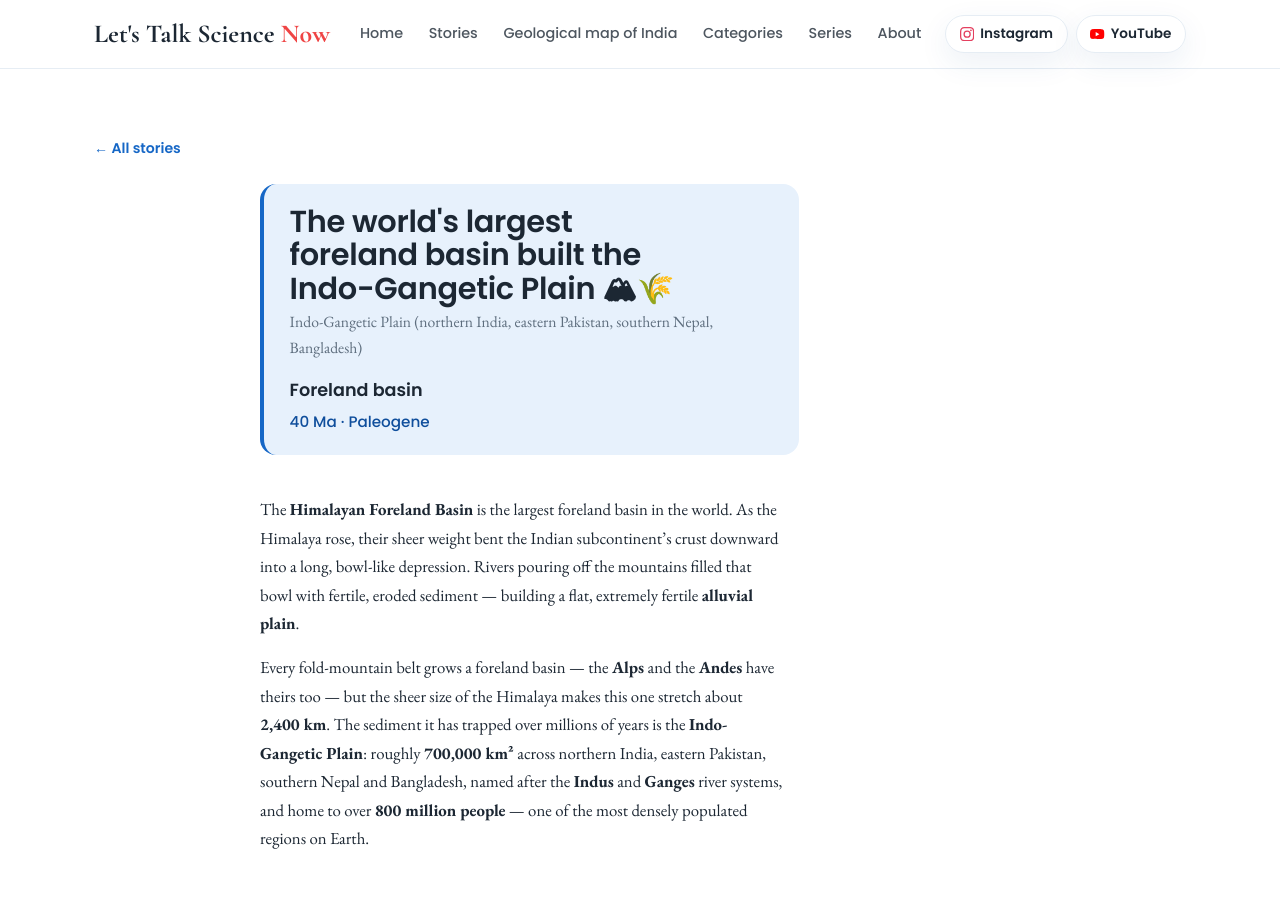
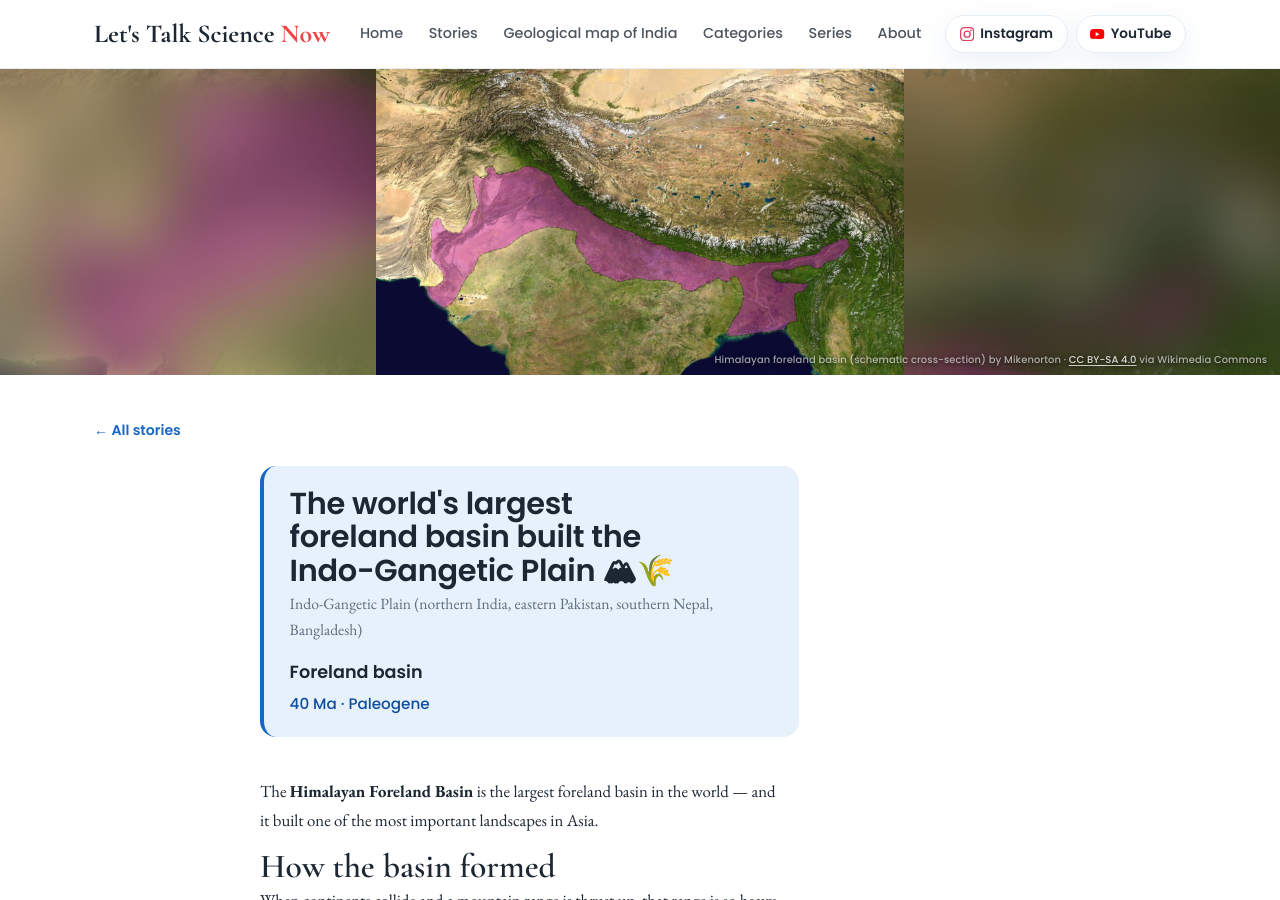
Before and after one commit to Akif-Vohra/LetsTalkScienceNow, a Jekyll site: the page built from _stories/himalayan-foreland-basin/index.md, in a window 1280 px wide and 900 px high. Built offline with Jekyll 4.4.1, drawn with Linux system fonts in a browser that asks for light colours; some of the changed text lies outside the part shown.

Commit message:
Himalayan Foreland Basin: add Wikimedia cover (CC BY-SA, contain-fit) and expand the article
- cover image (Mikenorton, CC BY-SA 4.0), resized 5.9MB->553KB
- cover_fit: contain flag + blurred-backdrop styling so wide maps/diagrams show whole, not cropped
- expand reel.body into a 5-section article (formation, the plain, why largest, the feedback loop, simplifications note)

```diff
--- a/_data/reels.yml
+++ b/_data/reels.yml
@@ -334,7 +334,9 @@
     A lot of geological factors that apply to Sikkim also apply to eastern Nepal and western Bhutan. But since I am covering Indian states I have focused in Sikkim. Although I would like to also focus on geology of other countries in Asia in future.
 
 - id: himalayan-foreland-basin
-  # cover: TODO add /assets/covers/himalayan-foreland-basin.jpg to feature on the homepage slider
+  cover: /assets/covers/himalayan-foreland-basin.jpg
+  cover_fit: contain
+  cover_credit: 'Himalayan foreland basin (schematic cross-section) by Mikenorton · [CC BY-SA 4.0](https://creativecommons.org/licenses/by-sa/4.0/) via Wikimedia Commons'
   date: 2026-08-06
   overlay_title: "The world's largest foreland basin built the Indo-Gangetic Plain 🏔🌾"
   reel_url:
@@ -348,9 +350,31 @@
   references:
     - "Bhattacharjee, S., Bookhagen, B., & Sinha, R. (2022). Sediment-transport rates from decadal to millennial timescales across the Indo-Gangetic Plain: Impacts of tectonics, climatic processes, and vegetation cover. Earth-Science Reviews, 233, 104165."
   body: |
-    The **Himalayan Foreland Basin** is the largest foreland basin in the world. As the Himalaya rose, their sheer weight bent the Indian subcontinent's crust downward into a long, bowl-like depression. Rivers pouring off the mountains filled that bowl with fertile, eroded sediment — building a flat, extremely fertile **alluvial plain**.
+    The **Himalayan Foreland Basin** is the largest foreland basin in the world — and it built one of the most important landscapes in Asia.
 
-    Every fold-mountain belt grows a foreland basin — the **Alps** and the **Andes** have theirs too — but the sheer size of the Himalaya makes this one stretch about **2,400 km**. The sediment it has trapped over millions of years is the **Indo-Gangetic Plain**: roughly **700,000 km²** across northern India, eastern Pakistan, southern Nepal and Bangladesh, named after the **Indus** and **Ganges** river systems, and home to over **800 million people** — one of the most densely populated regions on Earth.
+    ## How the basin formed
+
+    When continents collide and a mountain range is thrust up, that range is so heavy that it presses the crust in front of it *downward* — think of setting a bowling ball on a mattress. As the Himalaya rose, their sheer weight bent the northern edge of the Indian subcontinent's crust into a long, shallow, bowl-like depression running along the foot of the mountains. That depression is the foreland basin.
+
+    ## From a bowl to the most fertile plain on Earth
+
+    A bowl at the foot of the highest mountains on the planet is a perfect trap. Rivers pouring off the Himalaya carry enormous volumes of eroded rock and sediment, and as they slow on reaching the lowlands they drop it into the basin. Over millions of years, that fill built a flat, extremely fertile **alluvial plain**.
+
+    That plain is the **Indo-Gangetic Plain** — a massive flatland spanning about **700,000 km²**, named after the **Indus** and **Ganges** river systems that drain it. It stretches across northern India, eastern Pakistan, southern Nepal and Bangladesh, and its alluvial soils support over **800 million people**, making it one of the most densely populated regions on Earth.
+
+    ## Not unique — just the biggest
+
+    Foreland basins aren't special to the Himalaya. *Every* fold-mountain belt grows one alongside it — the **Alps** in Europe and the **Andes** in South America have theirs too. What sets this one apart is scale: because the Himalaya are so immense, their foreland basin stretches for about **2,400 km** along the mountain front.
+
+    ## A self-sustaining feedback loop
+
+    Here's the detail I find most elegant — the basin didn't fill just once. As sediment piled in, its own **weight bent the crust down even further**, opening fresh space for yet more sediment. Combined with the Himalaya's continued uplift still shedding material off the mountains, this set up a **self-sustaining feedback**: subsidence making room, erosion supplying the fill. It kept the Indo-Gangetic Plain topped up with fresh, fertile alluvium for millions of years.
+
+    ## A note on the simplifications
+
+    I've simplified some ideas here to build a basic geological picture. One worth flagging: in the reel I call the **asthenosphere** "semi-liquid." In reality it's almost entirely *solid* rock — but under enormous heat it turns soft and ductile, and although the immense pressure keeps it from truly melting, it deforms and flows very slowly over geological timescales.
+
+    If you'd like to go deeper, the Government of India's **National Data Repository (NDR)** has a detailed description of the Himalayan Foreland Basin (search for it — it's usually one of the first results). I normally cite only published scientific literature, but the **Wikipedia** pages on the Himalayan Foreland Basin and the Indo-Gangetic Plain are well-written, accessible introductions too.
   caption: |
     Himalayan foreland basin is the largest foreland basin of the world which was created through downward bend of the Indian subcontinents crust under the sheer weight of rising Himalayan range. This foreland basin creates a bowl like depression which then allows the river waters along with all the fertile erosion and sediments to accumulate and create a flat extremely fertile alluvial plain. The resulting Indo-Gangetic Plain is a massive, highly fertile flatland in South Asia spanning 700,000 km². Named after the Indus and Ganges river systems, it stretches across northern India, eastern Pakistan, southern Nepal, and Bangladesh. Formed by alluvial deposits, it is home to over 800 million people, making it one of the most densely populated regions on Earth. #science #didyouknow #geology #nature #himalayas
   pinned_comment: |
--- a/_layouts/story.html
+++ b/_layouts/story.html
@@ -4,7 +4,7 @@
 {%- assign reel = site.data.reels | where: "id", page.reel | first -%}
 {%- assign topic = site.data.categories[reel.category] -%}
 <article class="story">
-  {% if reel.cover %}<div class="story__cover" style="background-image:url('{{ reel.cover | relative_url }}')" role="img" aria-label="{{ reel.overlay_title | escape }}">{% if reel.cover_credit %}<span class="cover-credit">{{ reel.cover_credit | markdownify | remove: '<p>' | remove: '</p>' | strip_newlines }}</span>{% endif %}</div>{% endif %}
+  {% if reel.cover %}<div class="story__cover{% if reel.cover_fit == 'contain' %} story__cover--contain{% endif %}" style="background-image:url('{{ reel.cover | relative_url }}')" role="img" aria-label="{{ reel.overlay_title | escape }}">{% if reel.cover_credit %}<span class="cover-credit">{{ reel.cover_credit | markdownify | remove: '<p>' | remove: '</p>' | strip_newlines }}</span>{% endif %}</div>{% endif %}
   <div class="container">
 
     <a class="back-link" href="{{ '/stories/' | relative_url }}">&larr; All stories</a>
--- a/assets/css/main.css
+++ b/assets/css/main.css
@@ -295,7 +295,12 @@
 /* Single story */
 .story{padding-block:var(--sp-2xl) var(--sp-3xl);}
 .story__cover{position:relative;height:clamp(220px,34vh,380px);margin-top:calc(-1 * var(--sp-2xl));margin-bottom:var(--sp-xl);background-size:cover;background-position:center;}
-.story__cover .cover-credit{position:absolute;right:.8rem;bottom:.5rem;max-width:72%;text-align:right;line-height:1.3;text-shadow:0 1px 5px rgba(0,0,0,.8);}
+.story__cover .cover-credit{position:absolute;right:.8rem;bottom:.5rem;max-width:72%;text-align:right;line-height:1.3;text-shadow:0 1px 5px rgba(0,0,0,.8);z-index:2;}
+/* contain: show the whole image (for maps/diagrams that shouldn't be cropped), with a blurred fill behind the letterbox bars */
+.story__cover--contain{overflow:hidden;}
+.story__cover--contain::before,.story__cover--contain::after{content:"";position:absolute;inset:0;background-image:inherit;background-position:center;background-repeat:no-repeat;}
+.story__cover--contain::before{background-size:cover;filter:blur(24px) brightness(.75);transform:scale(1.15);z-index:0;}
+.story__cover--contain::after{background-size:contain;z-index:1;}
 
 /* Two-column story layout: text left, sticky video right (desktop) */
 .story__grid{display:grid;grid-template-columns:minmax(0,1fr) minmax(300px,360px);grid-template-areas:"header aside" "main aside";column-gap:var(--sp-2xl);align-items:start;}
```
Also changed, not shown: assets/covers/himalayan-foreland-basin.jpg (added).
